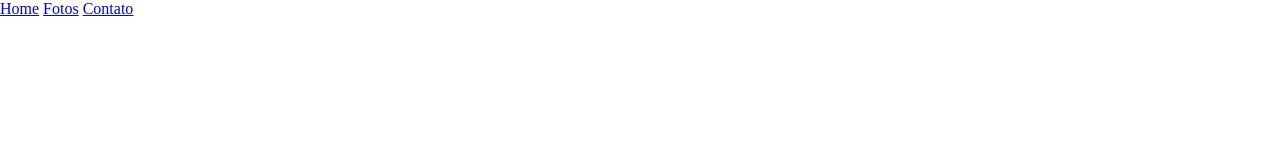
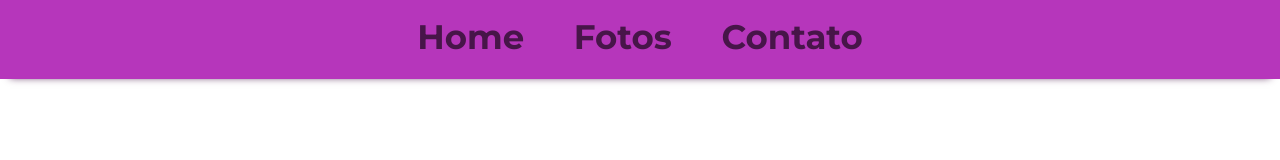
Before and after one commit to mailsonferreira/Ola-Mundo, a plain HTML site: page site-exemplo/index.html in a window 1280 px wide. Drawn offline with Linux system fonts and the light colour scheme.

Commit message:
Add header

```diff
--- a/site-exemplo/style.css
+++ b/site-exemplo/style.css
@@ -1,5 +1,36 @@
+@import url('https://fonts.googleapis.com/css?family=Montserrat:400,700&display=swap');
+
 * {
     margin: 0;
     border: 0;
     padding: 0;
 }
+
+body {
+    font-family: 'Montserrat', sans-serif;
+}
+
+header {
+    background-color: rgb(182, 54, 187);
+    height: 64px;
+    padding-top: 15px;
+    box-shadow: rgb(71, 21, 73) 0px 8px 8px -10px;
+}
+
+header nav {
+    text-align: center;
+
+}
+
+ a {
+    font-size: 34px;
+    line-height: 44px;
+    color: rgb(71, 21, 73);
+    text-decoration: none;
+    padding: 20px;
+    font-weight: bold;
+}
+
+a:hover {
+    color: white;
+}
```
Also changed, not shown: site-exemplo/index.html (+3 -3 lines).
